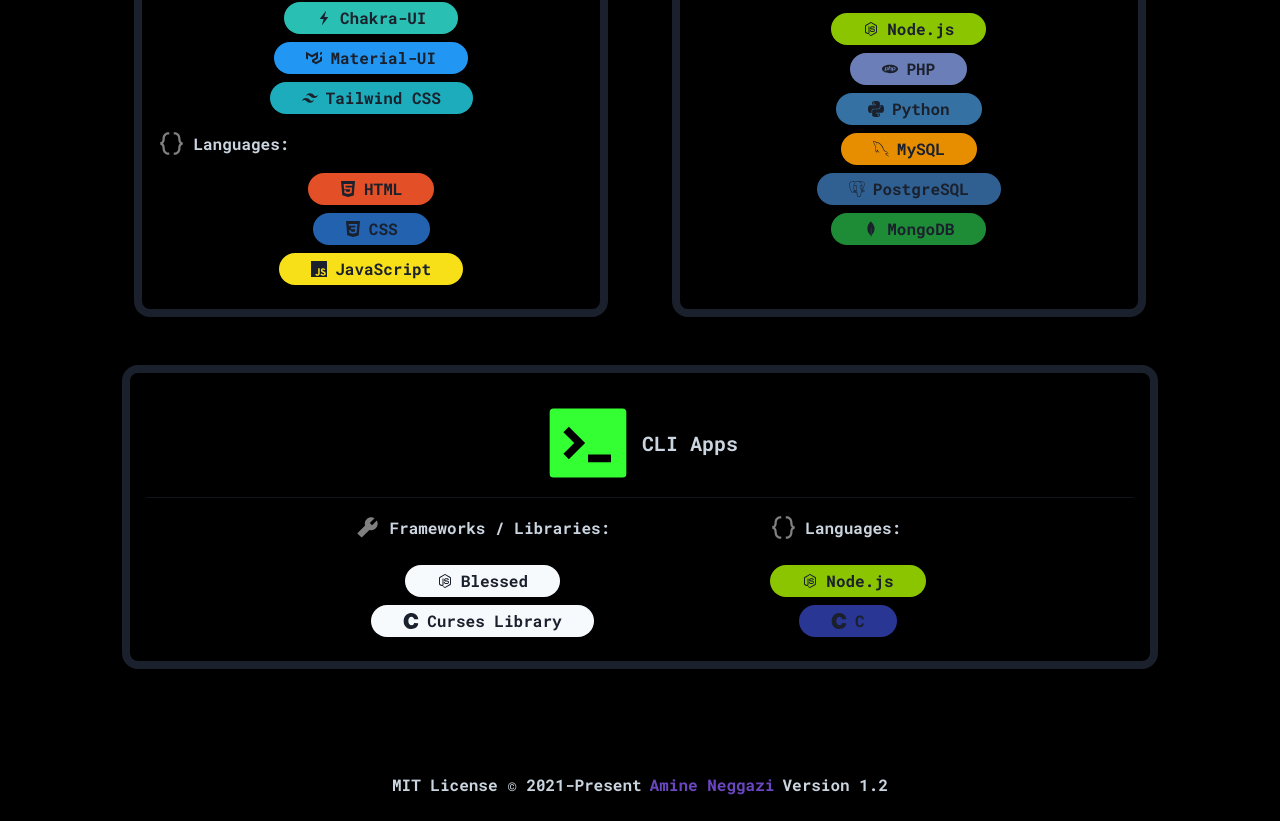
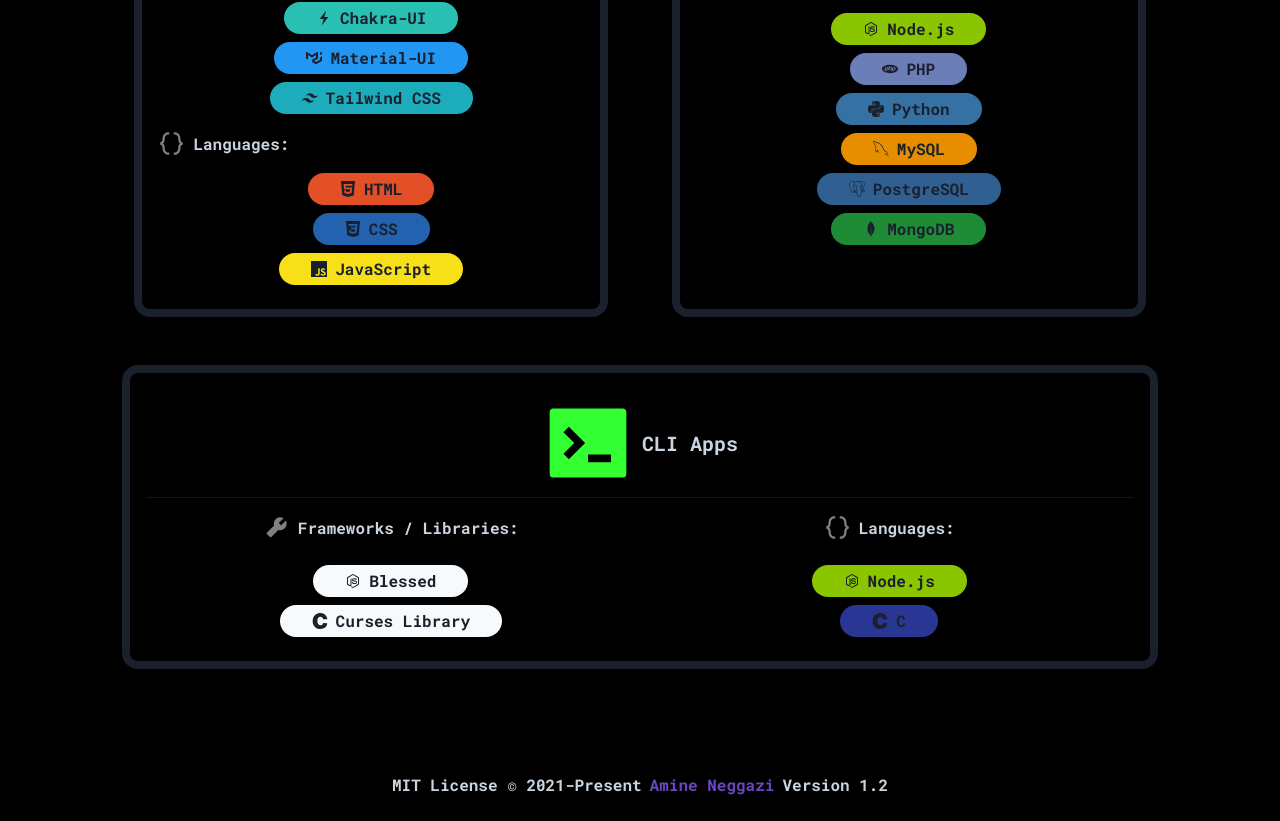
Before and after one commit to nemo256/portfolio, a Next.js app: page /skills in a window 1280 px wide. Shown: the part 574-1395 px from the top of the page. Built offline with nearby package versions, Linux system fonts and the light colour scheme.

Commit message:
Fixed positioning of skills cards!

```diff
--- a/src/components/skills/CLI_apps.js
+++ b/src/components/skills/CLI_apps.js
@@ -1,6 +1,7 @@
 import {
   Box,
   Stack,
+  Spacer,
   Text,
   Divider,
   Tag,
@@ -11,7 +12,6 @@
 import { BiCodeCurly } from 'react-icons/bi'
 import { IoLogoNodejs } from 'react-icons/io'
 import {
-  RiWindowLine,
   RiTerminalBoxFill
 } from 'react-icons/ri'
 import { SiC } from 'react-icons/si'
@@ -82,11 +82,14 @@
       <Divider />
       <Stack
         direction={['column', 'row']}
-        spacing={[0, 40]}
         align={['normal', 'center']}
         justify={'center'}
       >
-        <Stack direction={'column'}>
+        <Stack
+          direction={'column'}
+          align={'center'}
+          w={'100%'}
+        >
           <Stack
             align={'center'}
             direction={'row'}
@@ -138,7 +141,11 @@
           ))}
           </Stack>
         </Stack>
-        <Stack direction={'column'}>
+        <Stack
+          direction={'column'}
+          align={'center'}
+          w={'100%'}
+        >
           <Stack
             align={'center'}
             direction={'row'}
```
